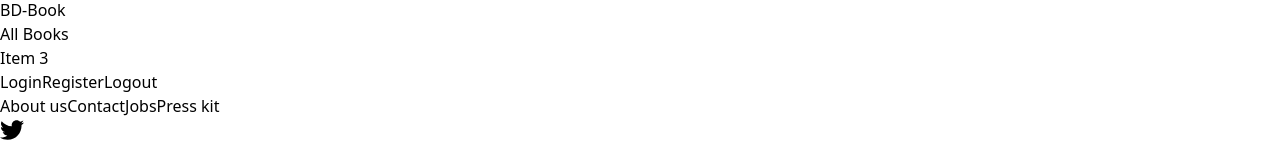
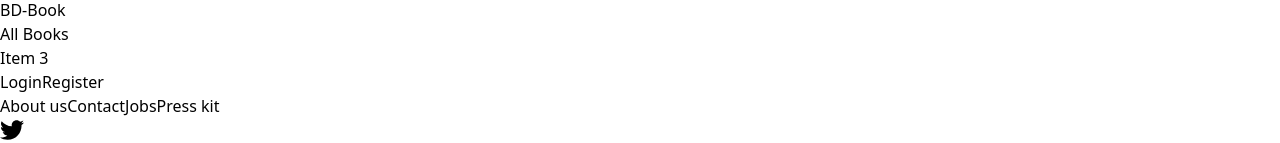
Before and after one commit to ArifulIslamShuvo/BD-Book, a React (Vite) app: page / in a window 1280 px wide. Shown: the part 1330-1473 px from the top of the page. Built offline with nearby package versions, Linux system fonts and the light colour scheme.

Commit message:
[DONE] daynamin rout

```diff
--- a/src/components/ui/Navbar/Navbar.tsx
+++ b/src/components/ui/Navbar/Navbar.tsx
@@ -1,15 +1,22 @@
+/* eslint-disable @typescript-eslint/no-unsafe-member-access */
+/* eslint-disable @typescript-eslint/no-unsafe-assignment */
 /* eslint-disable @typescript-eslint/no-floating-promises */
+/*eslint@typescript-eslint/no-unsafe-member-access*/
 import { Link } from "react-router-dom";
-import { useAppDispatch } from "../../../redux/hooks";
+import { useAppDispatch, useAppSelector } from "../../../redux/hooks";
 import { setUser } from "../../../redux/features/user/userSlice";
 import { signOut } from "firebase/auth";
 import { auth } from "../../../firebase/firebase.config";
 
 function Navbar() {
   const dispatch = useAppDispatch();
+  // eslint-disable-next-line @typescript-eslint/no-unsafe-return
+  const { user } = useAppSelector((state) => state.user);
 
   const handleLogout = () => {
+    console.log("Logout");
     signOut(auth).then(() => {
+      // Sign-out successful.
       dispatch(setUser(null));
     });
   };
@@ -60,15 +67,21 @@ function Navbar() {
         </ul>
       </div>
       <div className="navbar-end">
+        {!user.email && (
+          <>
             <Link to="/login" className="p-4 cursor-pointer text-xl">
               Login
             </Link>
             <Link to="/register" className="p-4 cursor-pointer text-xl">
               Register
             </Link>
+          </>
+        )}
+        {user.email && (
           <a onClick={handleLogout} className="btn btn-error">
             Logout
           </a>
+        )}
       </div>
     </div>
   );
--- a/src/page/Login.tsx
+++ b/src/page/Login.tsx
@@ -5,7 +5,8 @@
 /* eslint-disable @typescript-eslint/no-misused-promises */
 import { useForm } from "react-hook-form";
 import { Link } from "react-router-dom";
-import { createUser } from "../redux/features/user/userSlice";
+import { loginUser } from "../redux/features/user/userSlice";
+import { useAppDispatch } from "../redux/hooks";
 
 interface SignupFormInputs {
   email: string;
@@ -18,10 +19,11 @@ function Login() {
     formState: { errors },
   } = useForm<SignupFormInputs>();
 
+  const dispatch = useAppDispatch();
 
   const onSubmit = (data: SignupFormInputs) => {
-    console.log(data);
-    // dispatch(createUser({email : data.email, password: data.password}))
+    dispatch(loginUser({email : data.email, password: data.password}))
+
   };
   return (
     <div className="m-auto xl:container px-12 sm:px-0 mx-auto ">
--- a/src/redux/features/user/userSlice.ts
+++ b/src/redux/features/user/userSlice.ts
@@ -48,7 +48,7 @@ export const loginUser = createAsyncThunk(
 );
 
 const userSlice = createSlice({
-  name: "user ",
+  name: "user",
   initialState,
   reducers: {
     setUser: (state, action: PayloadAction<string | null>) => {
--- a/src/redux/store.ts
+++ b/src/redux/store.ts
@@ -1,8 +1,9 @@
 import { configureStore } from "@reduxjs/toolkit";
-import logger from "redux-logger"
+import logger from "redux-logger";
+import userSlice from "./features/user/userSlice";
 export const store = configureStore({
   reducer: {
-
+    user: userSlice,
   },
   middleware: (getDefaultMiddleware) => getDefaultMiddleware().concat(logger),
 });
```
Lines whose indentation alone changed are shown as unchanged.
